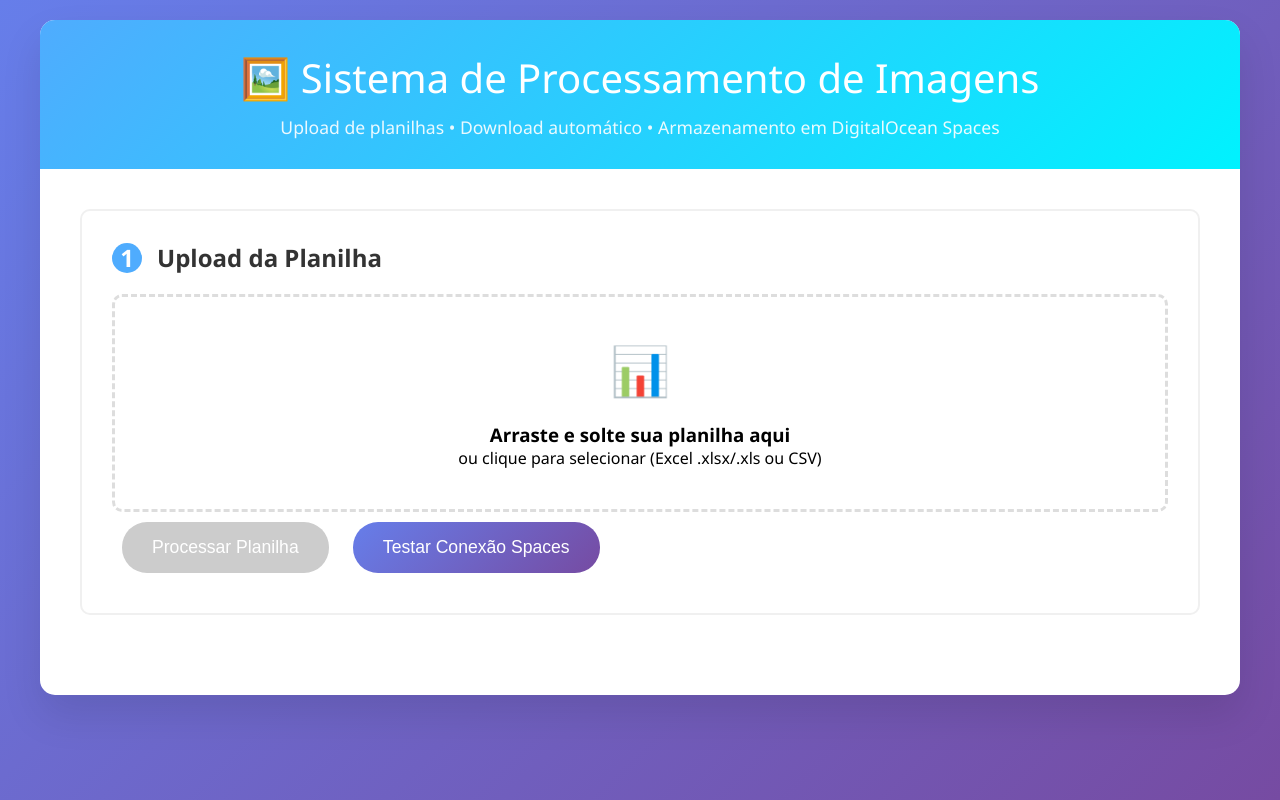
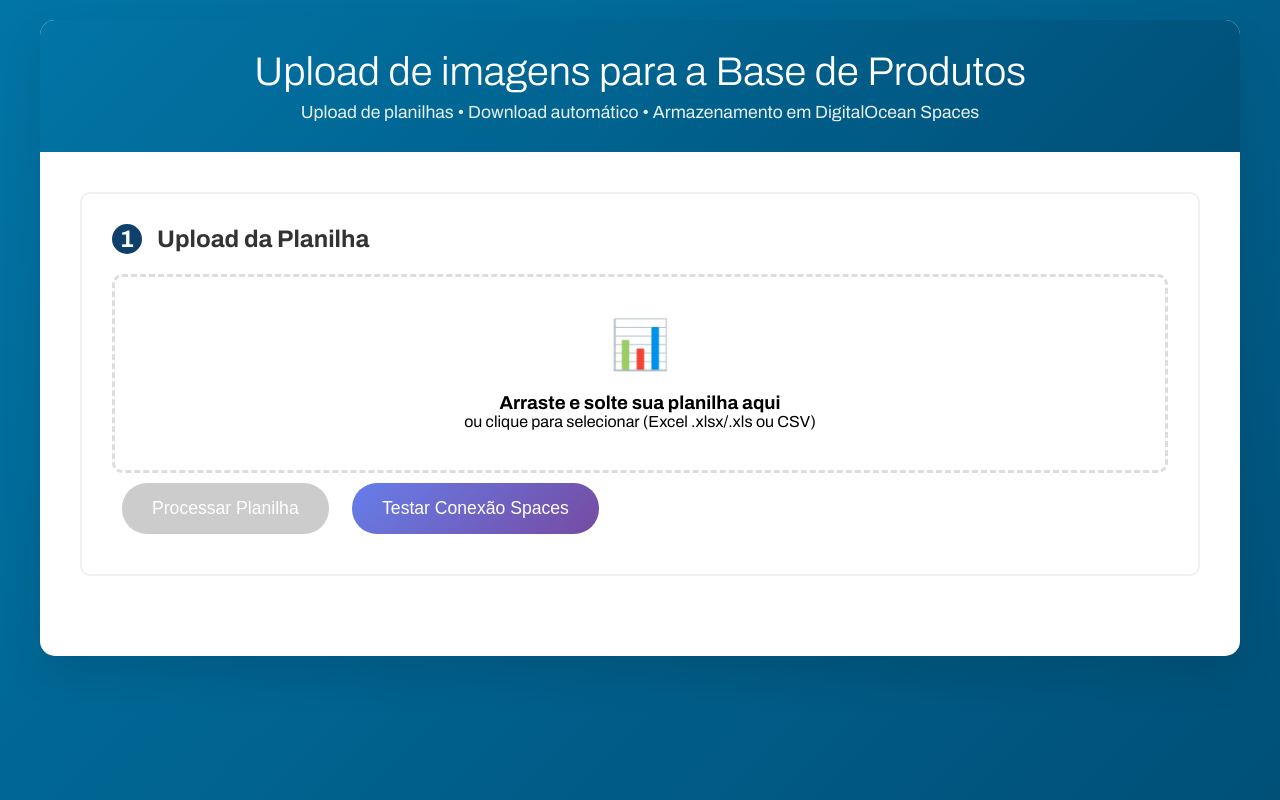
Before and after one commit to gustavo-devfull/Imagens_Base, a website: page index.html in a window 1280 px wide. Drawn offline with Linux system fonts and the light colour scheme.

Commit message:
Update: Sync root index.html file

```diff
--- a/index.html
+++ b/index.html
@@ -5,6 +5,8 @@
     <meta name="viewport" content="width=device-width, initial-scale=1.0">
     <title>Sistema de Processamento de Imagens</title>
     <link rel="icon" type="image/svg+xml" href="/favicon.svg">
+    <link href="https://fonts.googleapis.com/css2?family=Archivo:wght@300;400;500;600;700&display=swap" rel="stylesheet">
+
     <style>
         * {
             margin: 0;
@@ -13,8 +15,8 @@
         }
 
         body {
-            font-family: 'Segoe UI', Tahoma, Geneva, Verdana, sans-serif;
-            background: linear-gradient(135deg, #667eea 0%, #764ba2 100%);
+            font-family: 'Archivo', Tahoma, Geneva, Verdana, sans-serif;
+            background: linear-gradient(135deg, rgb(1, 117, 166) 0%, rgb(0, 80, 120) 100%);
             min-height: 100vh;
             padding: 20px;
         }
@@ -29,7 +31,7 @@
         }
 
         .header {
-            background: linear-gradient(135deg, #4facfe 0%, #00f2fe 100%);
+            background: linear-gradient(135deg, rgb(1, 117, 166) 0%, rgb(0, 80, 120) 100%);
             color: white;
             padding: 30px;
             text-align: center;
@@ -72,7 +74,7 @@
         }
 
         .step-number {
-            background: #4facfe;
+            background: #0e406b;
             color: white;
             width: 30px;
             height: 30px;
@@ -339,7 +341,7 @@
 <body>
     <div class="container">
         <div class="header">
-            <h1>🖼️ Sistema de Processamento de Imagens</h1>
+            <h1>Upload de imagens para a Base de Produtos</h1>
             <p>Upload de planilhas • Download automático • Armazenamento em DigitalOcean Spaces</p>
         </div>
 
```
